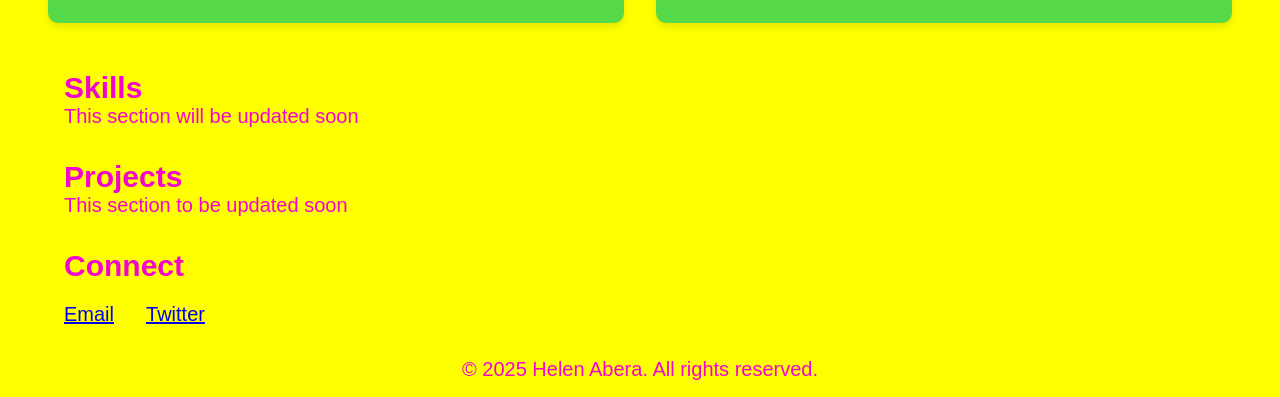
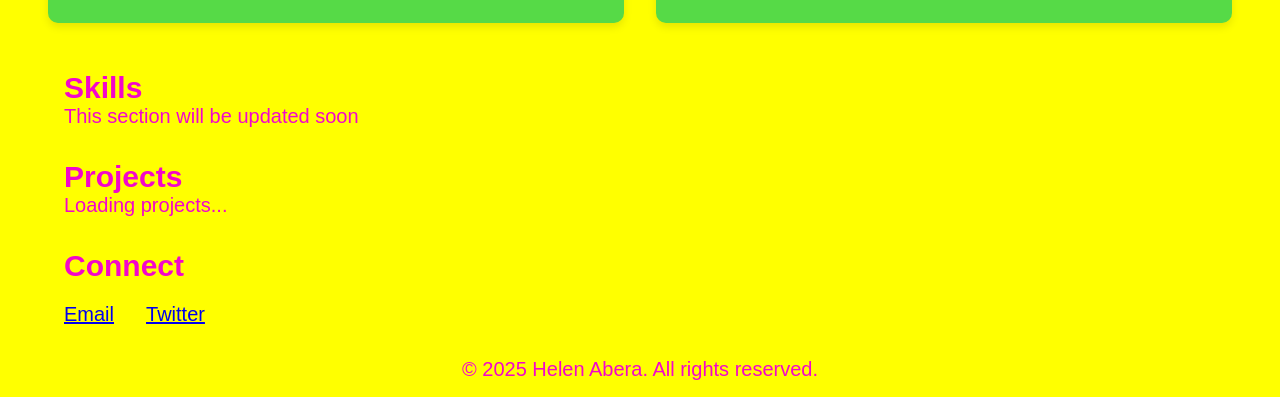
Before and after one commit to helenw4/Helen_Abera_Jupiter, a plain HTML site: page index.html in a window 1280 px wide. Shown: the part 1262-1659 px from the top of the page. Drawn offline with Linux system fonts and the light colour scheme.

Commit message:
Update index.html

```diff
--- a/index.html
+++ b/index.html
@@ -68,9 +68,7 @@
         <h2>Projects</h2>
         <div class="projects-container">
 
-            <ul>
-                This section to be updated soon
-            </ul>
+            <ul>Loading projects...</ul>
 
         </div>
     </section>
@@ -88,6 +86,6 @@
     <footer>
         &copy; 2025 Helen Abera. All rights reserved.
     </footer>
-
+    <script src="js/index.js" ></script>
 </body>
 </html>
```
